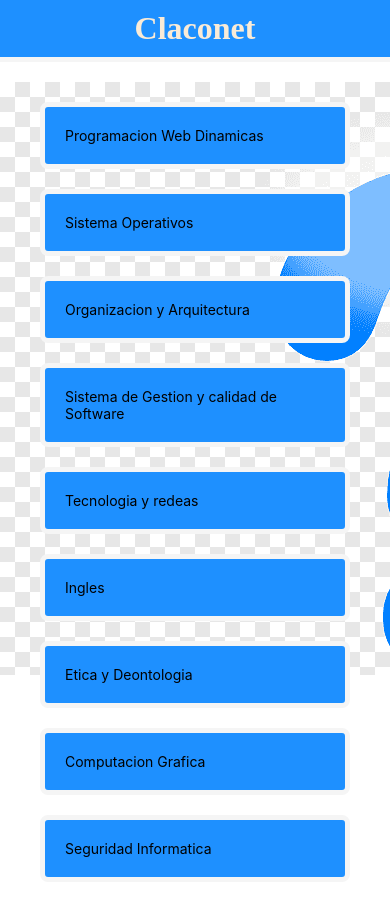
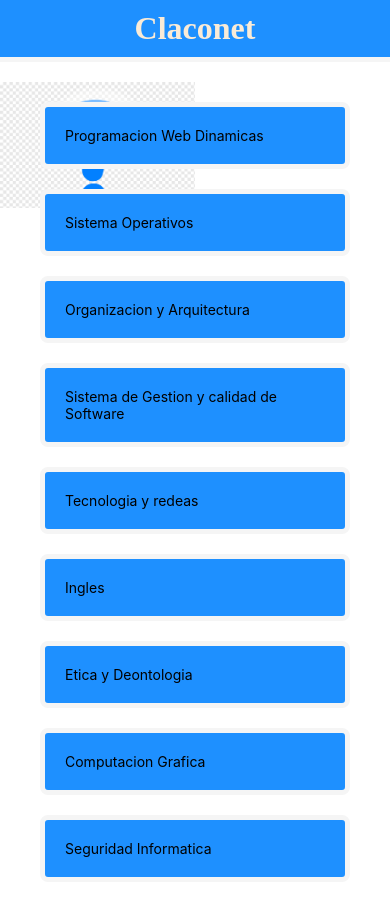
Before and after one commit to manzo1701/claconet, a React Native app: screen /Materia in a window 390 px wide. Built offline with nearby package versions, Linux system fonts and the light colour scheme.

Commit message:
comit realizado

```diff
--- a/Styles/Styles.css
+++ b/Styles/Styles.css
@@ -14,6 +14,7 @@
     display: flex;
     background-image: url(../Resources/signo-pregunta.png);
     background-repeat: no-repeat;
+    background-size: 50%;
 }
 
 
```
